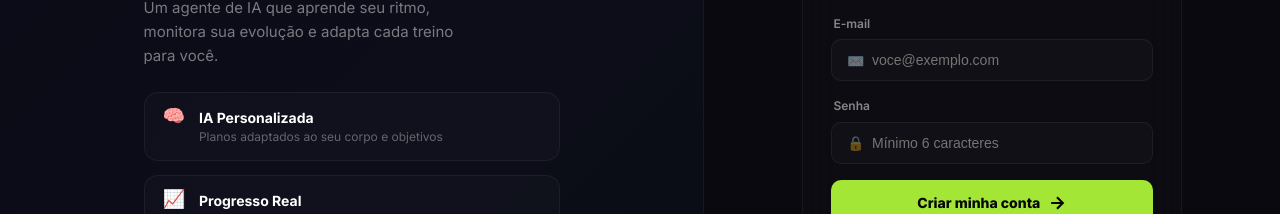
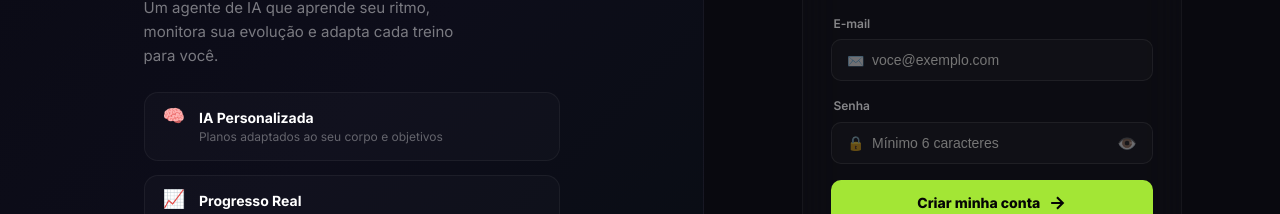
Before and after one commit to PauloCatto/Ai-fitness-agent, an Angular app: page /login in a window 1280 px wide. Shown: the part 285-499 px from the top of the page. Built offline with nearby package versions, Linux system fonts and the light colour scheme.

Commit message:
feat: implement onboarding flow, exercise components, and workout/dashboard base modules

```diff
--- a/src/app/features/auth/login.component.html
+++ b/src/app/features/auth/login.component.html
@@ -120,10 +120,17 @@
               <span class="input-icon">🔒</span>
               <input
                 id="password"
-                type="password"
+                [type]="showPassword ? 'text' : 'password'"
                 placeholder="Mínimo 6 caracteres"
                 formControlName="password"
                 autocomplete="current-password">
+              <button
+                type="button"
+                class="btn-toggle-password"
+                (click)="togglePassword()"
+                [attr.aria-label]="showPassword ? 'Ocultar senha' : 'Exibir senha'">
+                {{ showPassword ? '👁️‍🗨️' : '👁️' }}
+              </button>
             </div>
             @if (passwordInvalid) {
               <span class="field-error">Senha deve ter pelo menos 6 caracteres</span>
--- a/src/app/features/auth/login.component.scss
+++ b/src/app/features/auth/login.component.scss
@@ -338,7 +338,7 @@
     background: rgba(255, 255, 255, 0.02);
     border: 1px solid rgba(255, 255, 255, 0.06);
     border-radius: 10px;
-    padding: 0.75rem 1rem 0.75rem 2.5rem;
+    padding: 0.75rem 2.5rem 0.75rem 2.5rem;
     color: #fff;
     font-size: 0.875rem;
     outline: none;
@@ -347,6 +347,31 @@
     &:focus {
       border-color: #A3E635;
       box-shadow: 0 0 0 2px rgba(163, 230, 53, 0.04);
+    }
+  }
+
+  .btn-toggle-password {
+    position: absolute;
+    right: 0.75rem;
+    background: none;
+    border: none;
+    cursor: pointer;
+    font-size: 1rem;
+    padding: 0.25rem;
+    display: flex;
+    align-items: center;
+    justify-content: center;
+    transition: opacity 0.2s, transform 0.1s;
+    opacity: 0.4;
+    color: #fff;
+
+    &:hover {
+      opacity: 0.8;
+      transform: scale(1.1);
+    }
+
+    &:active {
+      transform: scale(0.9);
     }
   }
 }
--- a/src/app/features/auth/login.component.ts
+++ b/src/app/features/auth/login.component.ts
@@ -32,6 +32,11 @@ export class LoginComponent implements OnInit {
   isLoading: boolean = false;
   errorMessage: string = '';
   authMode: AuthMode = 'register';
+  showPassword: boolean = false;
+
+  togglePassword(): void {
+    this.showPassword = !this.showPassword;
+  }
 
   readonly features: { icon: string; title: string; desc: string }[] = [
     { icon: '🧠', title: 'IA Personalizada', desc: 'Planos adaptados ao seu corpo e objetivos' },
```
